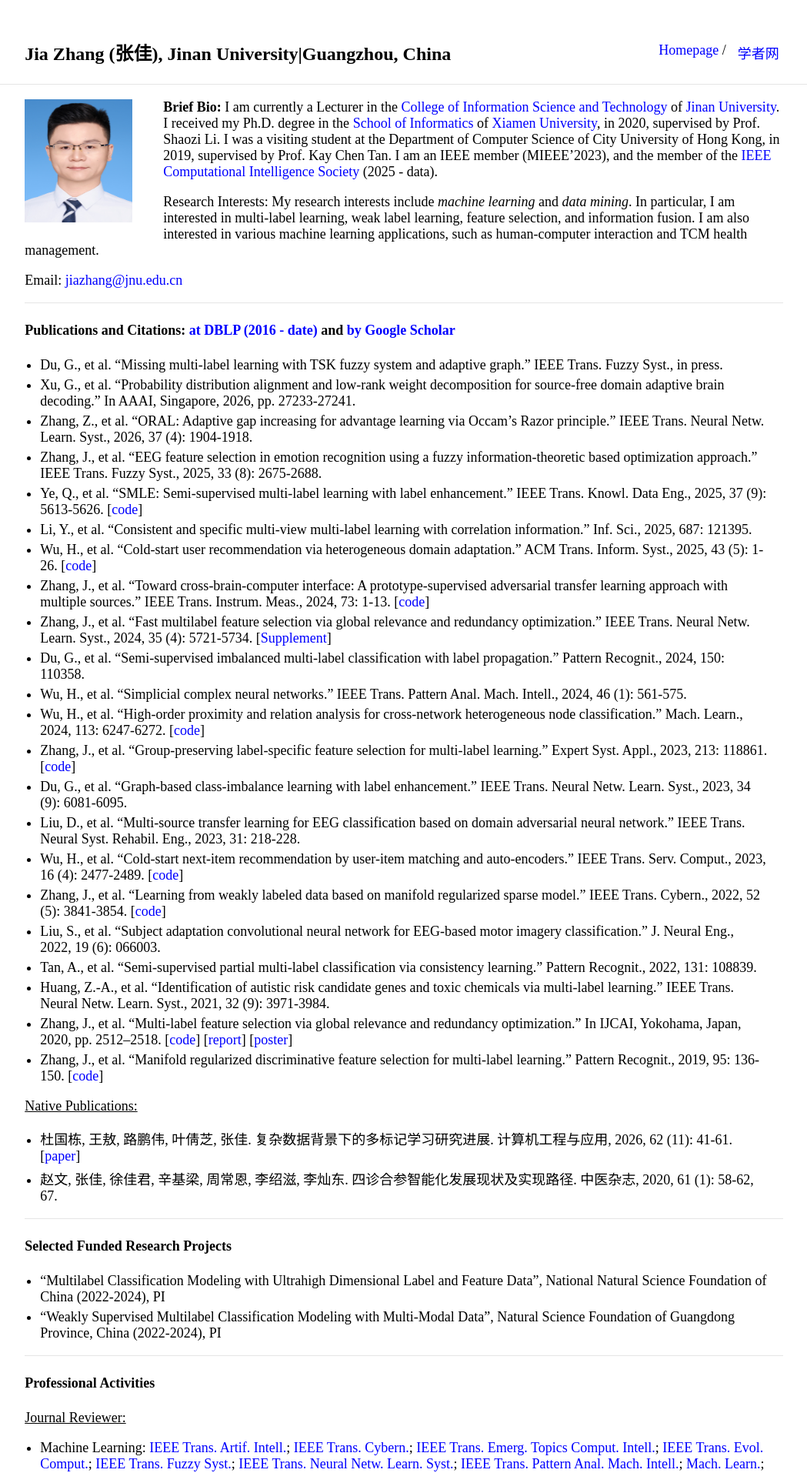
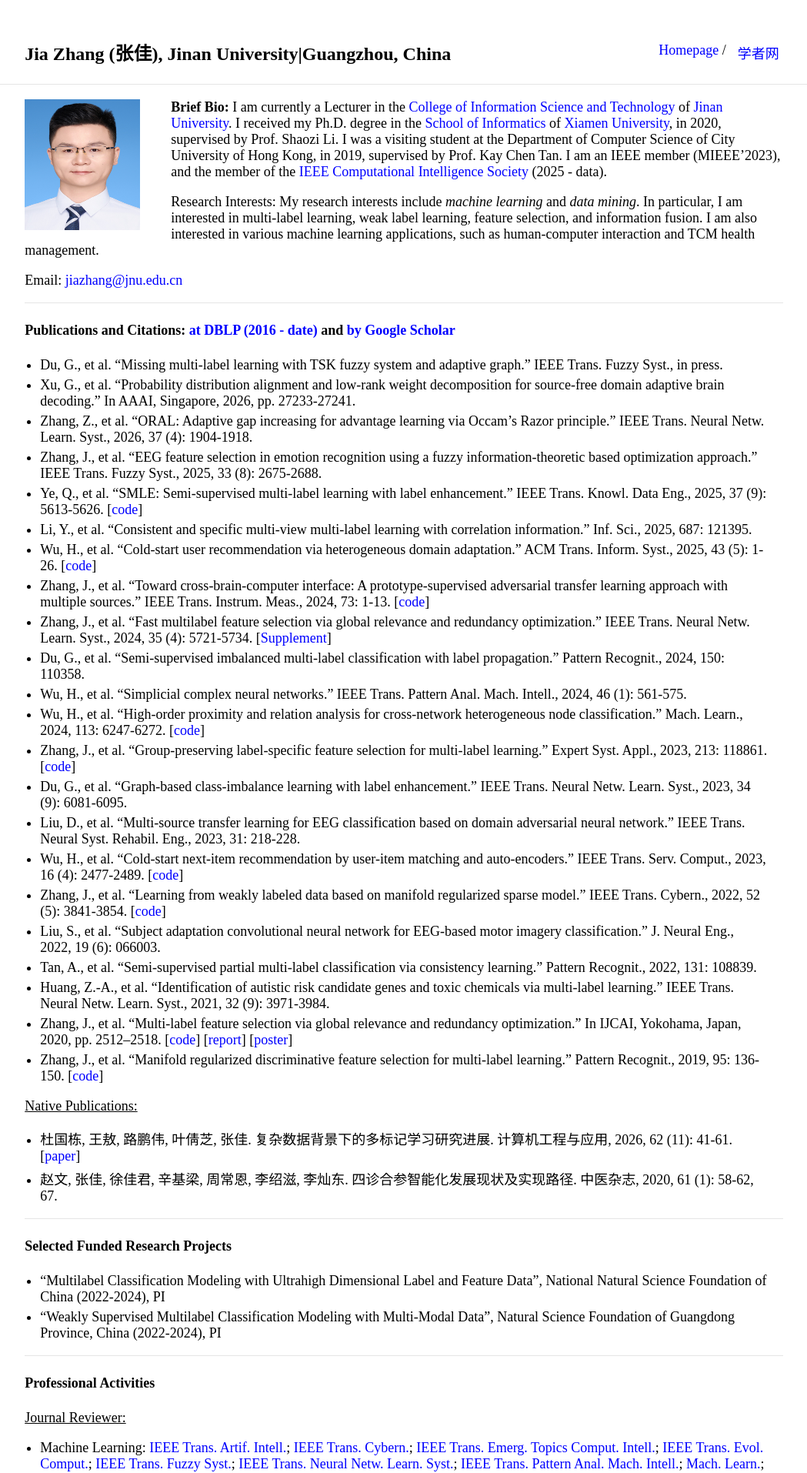
Before and after one commit to jiazhang-ml/jiazhang-ml.github.io, a Jekyll site: the page built from index.md, in a window 1280 px wide. Shown: the top 1914 px of the page at 77% size, without its empty margins (115-1164 px from the left). Built offline with Jekyll 4.4.1, drawn with Linux system fonts in a browser that asks for light colours.

Commit message:
Update typography.scss

```diff
--- a/_sass/typography.scss
+++ b/_sass/typography.scss
@@ -37,8 +37,8 @@
         font-style: italic;
     }
     .profile-picture {
-        height: 160px;
-        width: 140px;
+        height: 170px;
+        width: 150px;
         position: relative;
         margin: 0px 40px 10px 0px;
         float: left;
```
